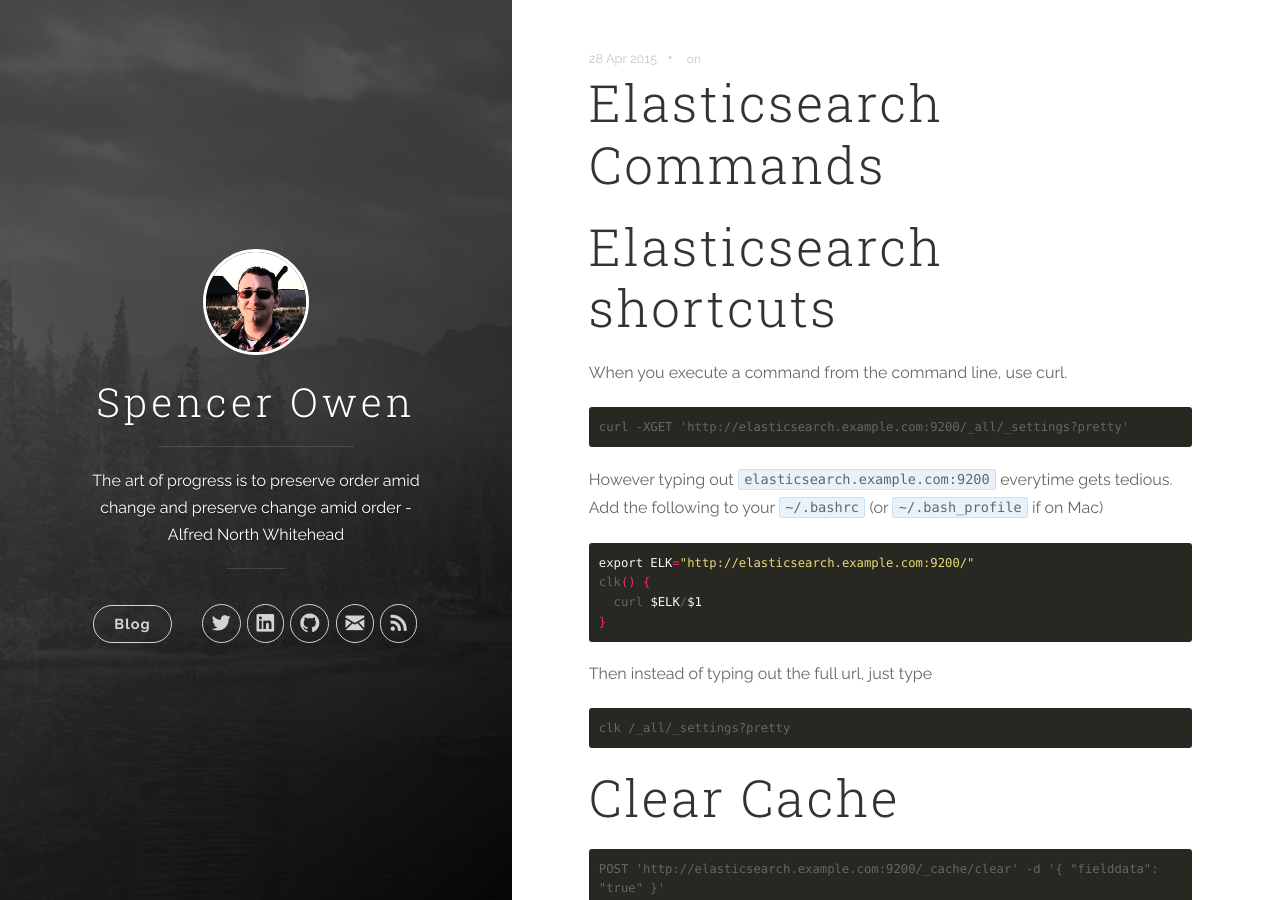
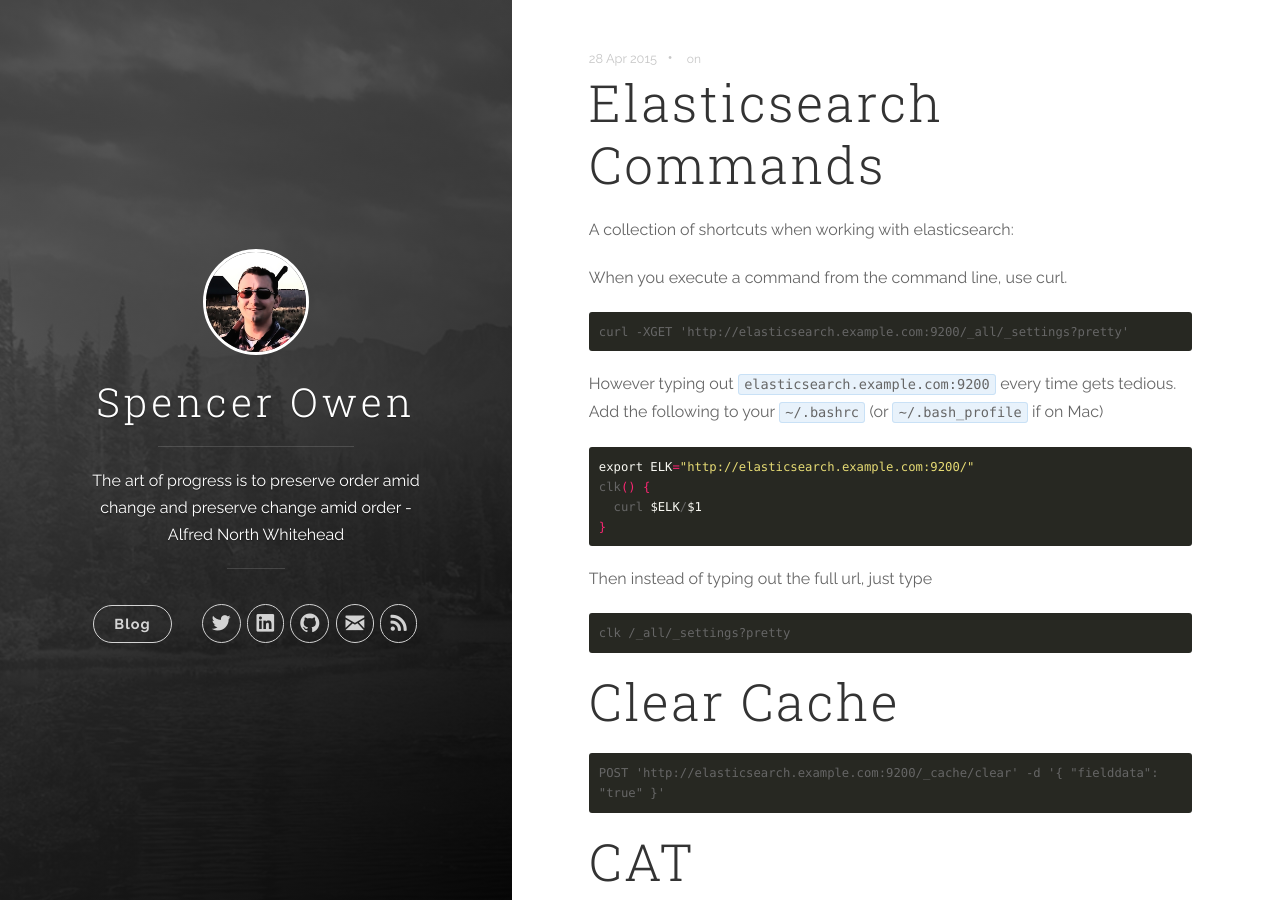
Before and after one commit to spuder/spuder.github.io, a Jekyll site: the page built from _posts/2015-04-28-elasticsearch-commands.markdown, in a window 1280 px wide and 900 px high. Built offline with Jekyll 4.4.1, drawn with Linux system fonts in a browser that asks for light colours; nearby versions of some CDN libraries.

Commit message:
cleans up elastic search

````diff
--- a/_posts/2015-05-18-kitchen-vagrant.markdown
+++ b/_posts/2015-04-28-elasticsearch-commands.markdown
@@ -5,14 +5,14 @@ date:   2015-04-28 11:34:00
 categories: elasticsearch
 ---
 
-# Elasticsearch shortcuts
+A collection of shortcuts when working with elasticsearch:
 
 When you execute a command from the command line, use curl.
 
     curl -XGET 'http://elasticsearch.example.com:9200/_all/_settings?pretty'
 
 
-However typing out `elasticsearch.example.com:9200` everytime gets tedious. Add the following to your `~/.bashrc` (or `~/.bash_profile` if on Mac)
+However typing out `elasticsearch.example.com:9200` every time gets tedious. Add the following to your `~/.bashrc` (or `~/.bash_profile` if on Mac)
 
 
 ```bash
````
